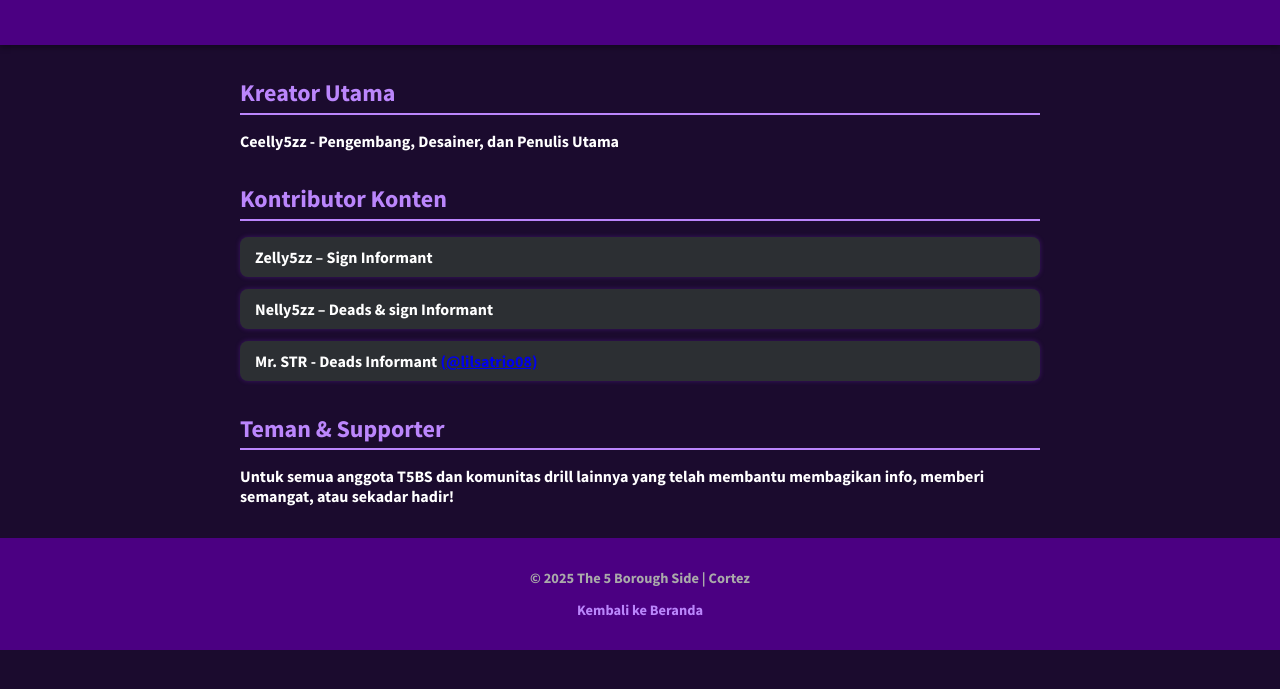
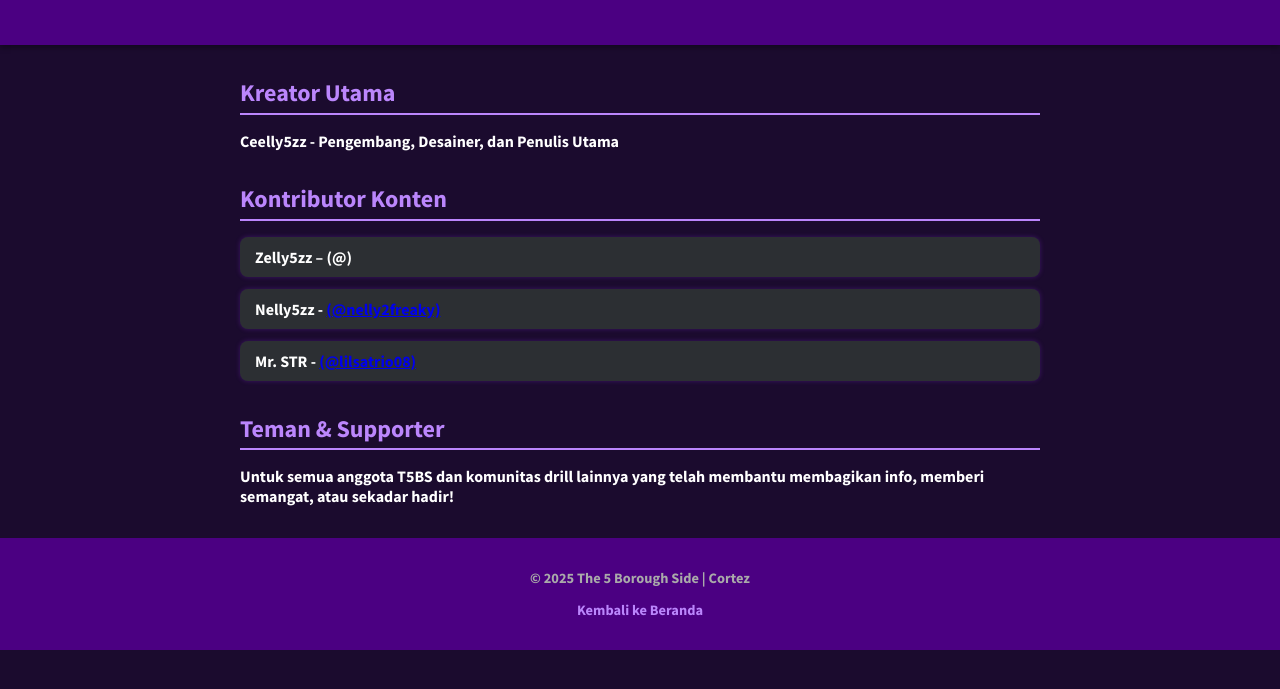
Before and after one commit to CortezHitThat/DrillPedia, a plain HTML site: page thanks.html in a window 1280 px wide. Shown: the part 103-792 px from the top of the page. Drawn offline with Linux system fonts and the light colour scheme.

```diff
--- a/thanks.html
+++ b/thanks.html
@@ -22,9 +22,10 @@
     <section>
       <h2>Kontributor Konten</h2>
       <ul>
-        <li><strong>Zelly5zz</strong> – Sign Informant</li>
-        <li><strong>Nelly5zz</strong> – Deads & sign Informant </li>
-        <li><strong>Mr. STR</strong> - Deads Informant <a
+        <li><strong>Zelly5zz</strong> – (@)</li>
+        <li><strong>Nelly5zz</strong> - <a
+        href="https://www.tiktok.com/@nelly2freaky?_t=ZS-8w4jQOap1gm&_r=1">(@nelly2freaky)</a></li>
+        <li><strong>Mr. STR</strong> - <a
         href="https://www.instagram.com/lilsatrio08?igsh=MTlmc2llYzN3b3AwdQ==">(@lilsatrio08)</a></li>
       </ul>
     </section>
```
